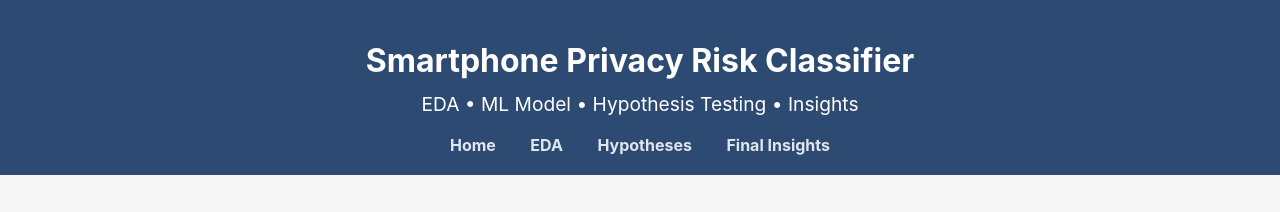
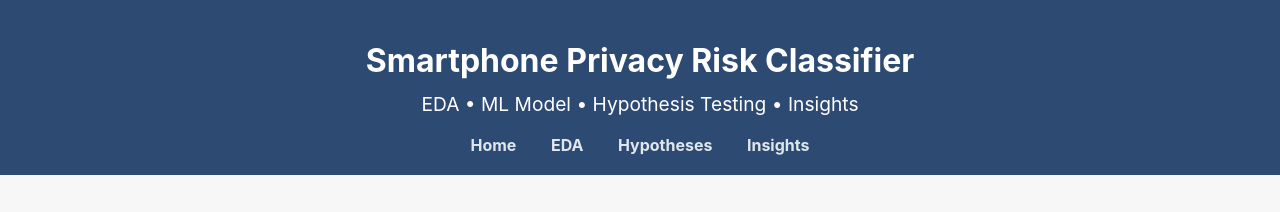
Before and after one commit to ArushiArunkumar/Smartphone-Privacy-Risk-Classifier, a plain HTML site: page docs/index.html in a window 1280 px wide. Shown: the top 212 px of the page. Drawn offline with Linux system fonts and the light colour scheme.

Commit message:
Minor edits

```diff
--- a/docs/index.html
+++ b/docs/index.html
@@ -16,7 +16,7 @@
         <a href="index.html">Home</a>
         <a href="analysis.html">EDA</a>
         <a href="hypotheses.html">Hypotheses</a>
-        <a href="insights.html">Final Insights</a>
+        <a href="insights.html">Insights</a>
     </nav>
 </header>
 
```
